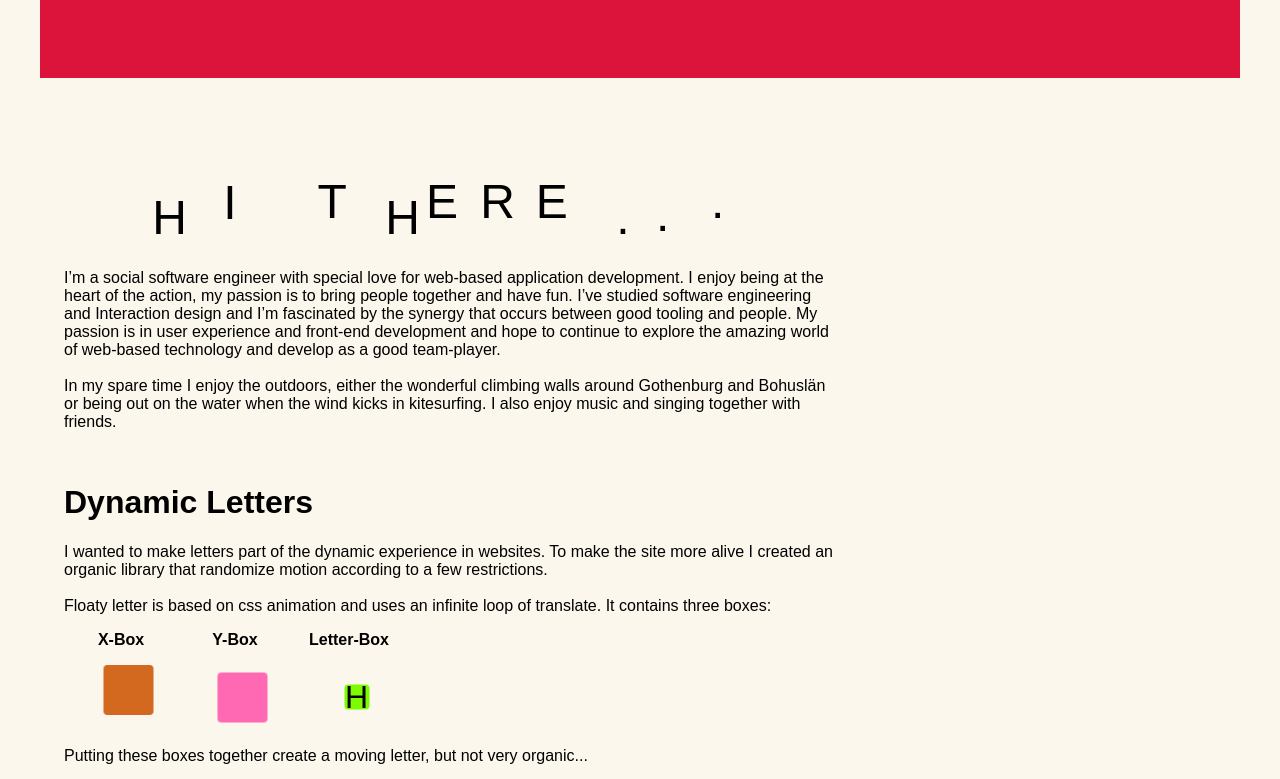
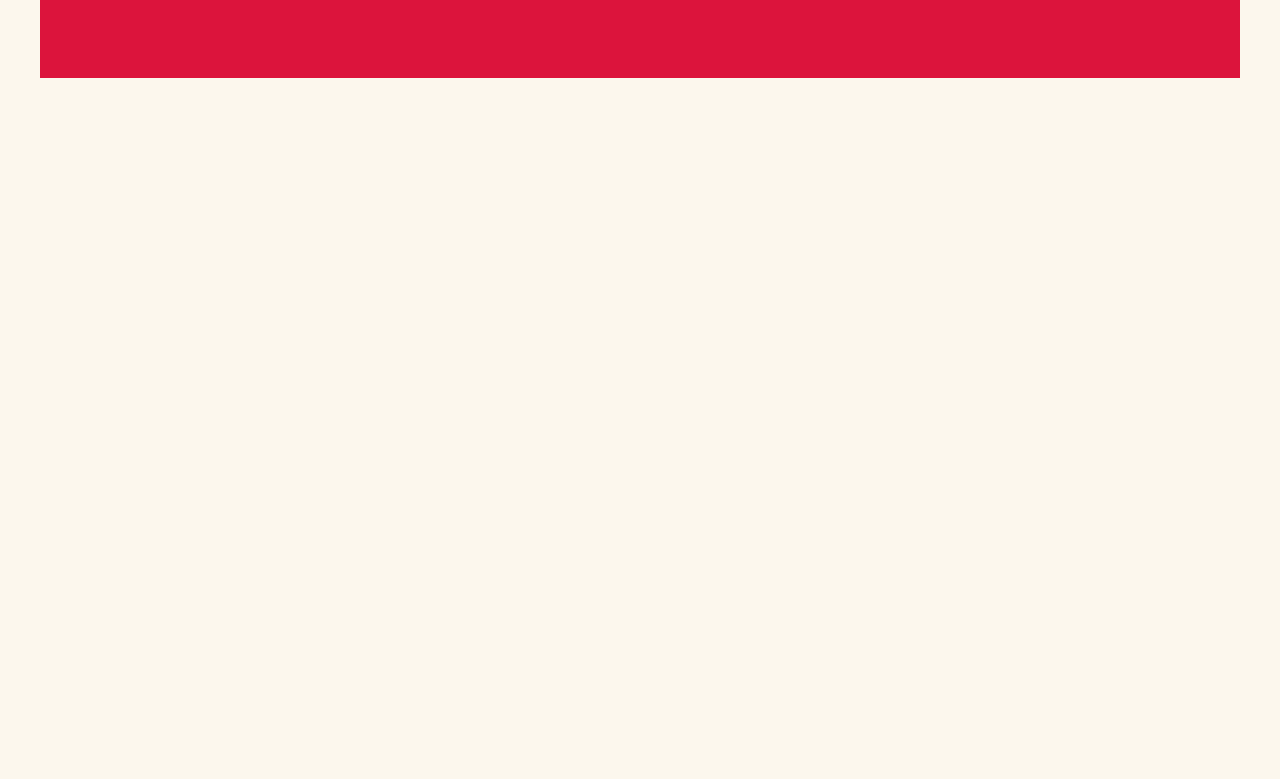
Before and after one commit to oc-developer/oc-portfolio, a React (Create React App) app: page / in a window 1280 px wide. Shown: the part 1468-2247 px from the top of the page. After the commit the page ends 1586 px from the top, so only its background shows below. Built offline with nearby package versions, Linux system fonts and the light colour scheme.

Commit message:
remove old content

```diff
--- a/src/App.tsx
+++ b/src/App.tsx
@@ -12,12 +12,6 @@ function App() {
       <Header />
       <Protagonist />
       <Notes />
-      <div className="main">
-        <div className="content">
-          <About />
-          <DynamicLetters />
-        </div>
-      </div>
     </div>
   );
 }
```
